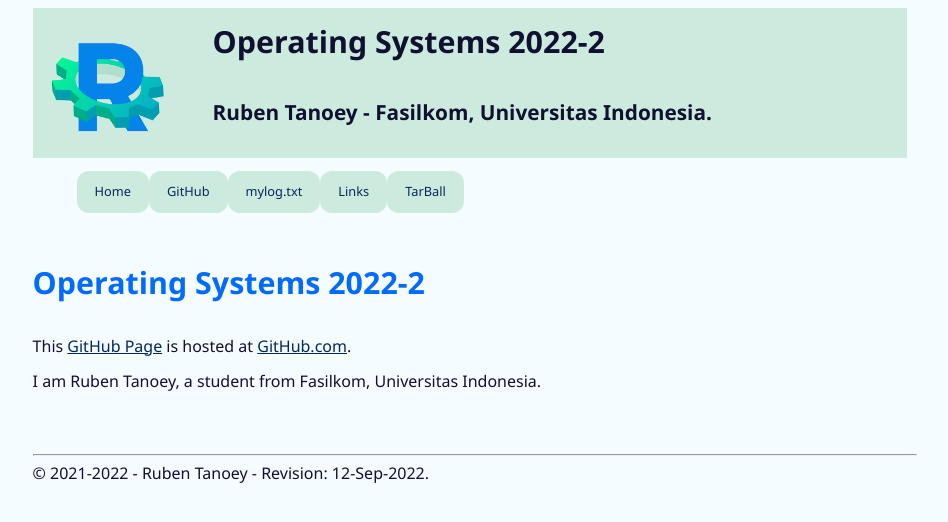
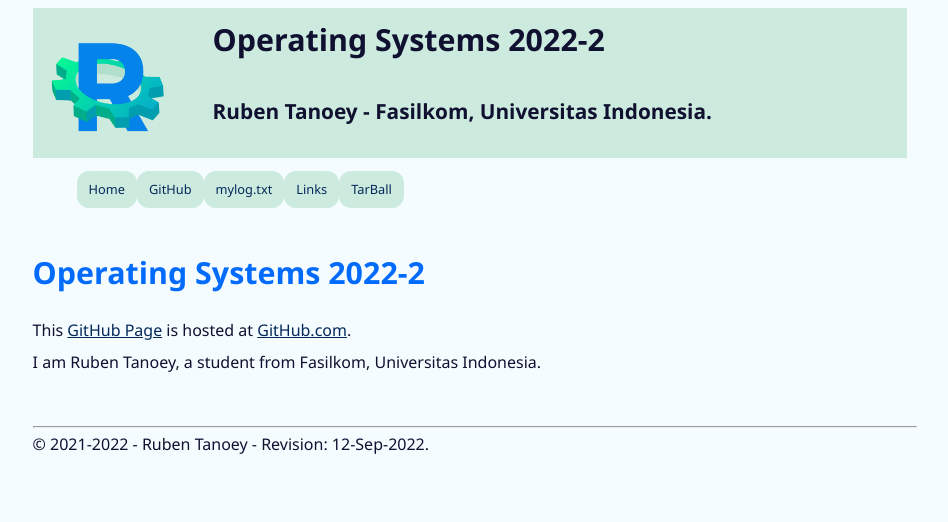
Before and after one commit to rubentanoey/os222, a Jekyll site: the page built from index.md, in a window 1280 px wide. Shown: the top 522 px of the page, without its empty margins (165-1113 px from the left). Built offline with Jekyll 4.4.1, drawn with Linux system fonts in a browser that asks for light colours.

Commit message:
GitHub Page styling

```diff
--- a/assets/css/style.css
+++ b/assets/css/style.css
@@ -18,12 +18,12 @@
 .plainclass1 {
   color:            #101030;
   background-color: #F4FCFF;
-  line-height:      120%;
+  line-height:      100%;
   font-family:      'Segoe UI', Tahoma, Geneva, Verdana, sans-serif;
 }
 
 .plainclass1 li {
-  line-height:      140%;
+  line-height:      100%;
 }
 
 .plainclass1 h1 {
@@ -156,7 +156,7 @@
 
 .navbar ul li a {
   text-decoration:  none;
-  padding:          6px;
+  border-spacing:   6px;
 }
 
 .navbar ul li a:hover {
```
